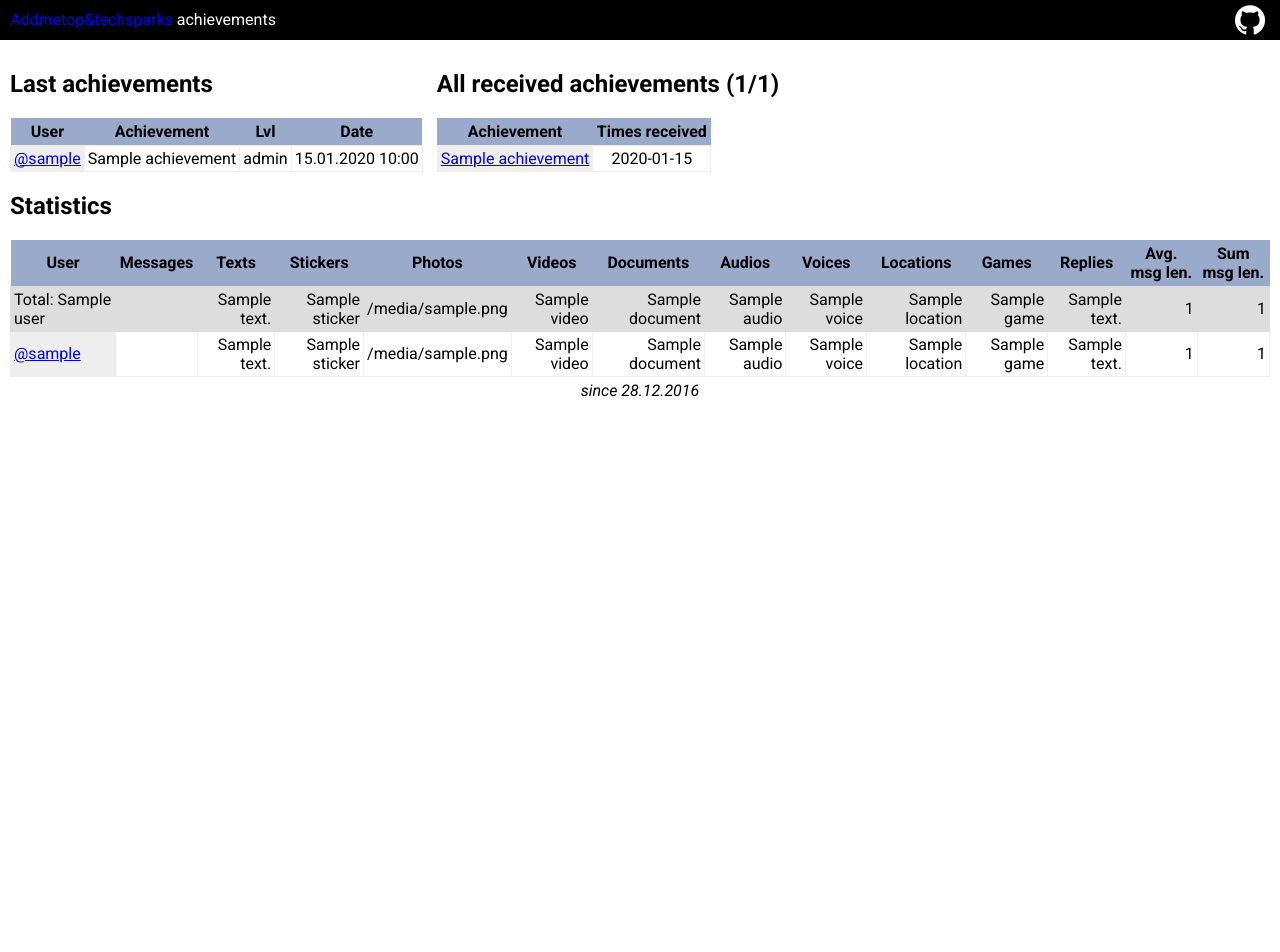
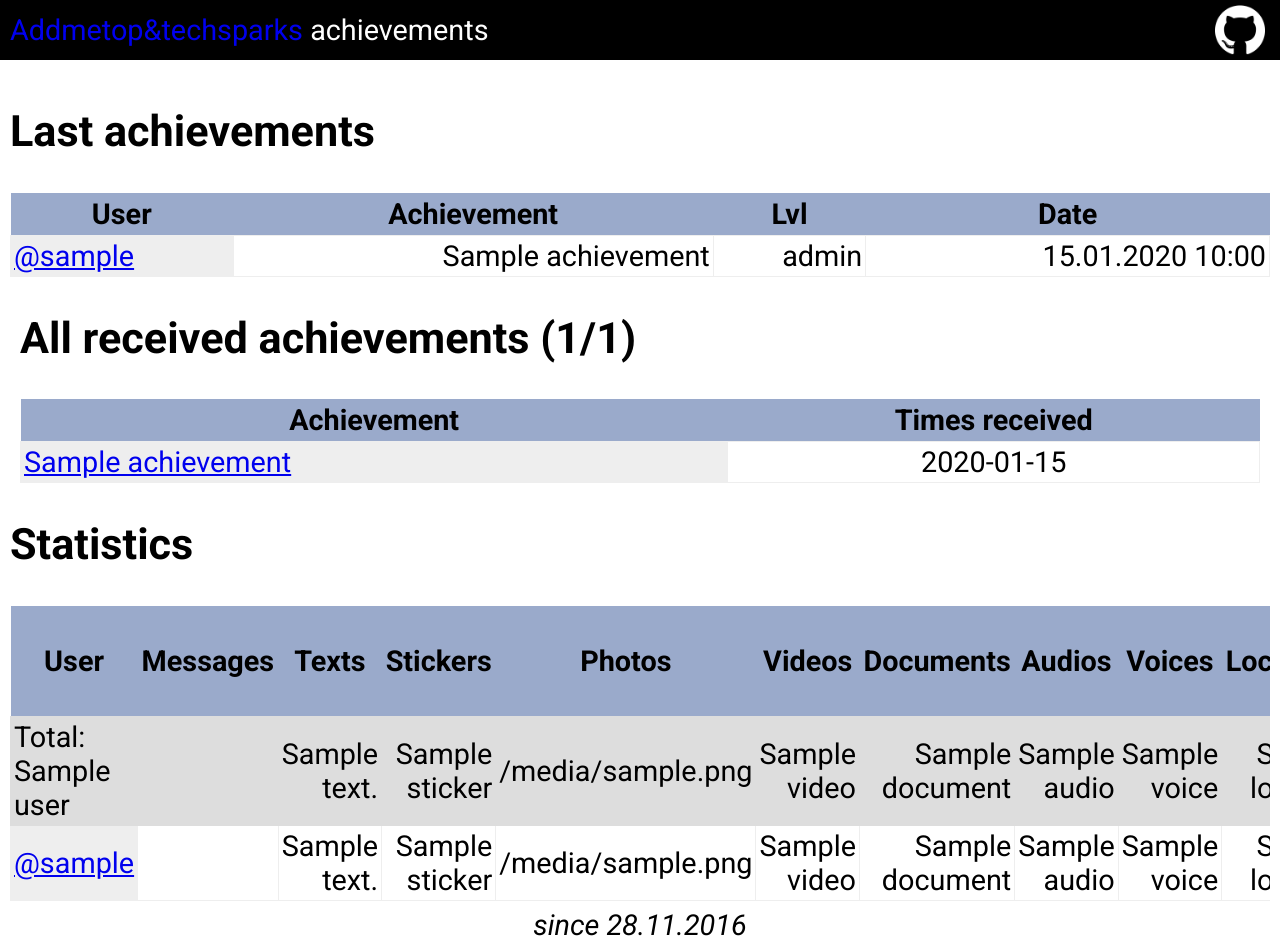
Before and after one commit to cherya/ChatAchievementsBot, a Python web app: template web/templates/homepage.html in a window 1280 px wide. Before the commit the page ends 397 px from the top, so only its background shows below. Run offline with Jinja, Linux system fonts and the light colour scheme; the template is opened without the code that fills it: most values are stand-ins (such as "Sample title", 1, 10 or a date in 2020).

Commit message:
mobile devices view and Zombie achievement

```diff
--- a/web/static/main.css
+++ b/web/static/main.css
@@ -89,3 +89,32 @@ header{
     box-sizing: border-box;
     padding: 5px;
 }
+
+@media screen and (min-width: 768px){
+    header {
+        height: 60px;
+        line-height: 60px;
+    }
+    body{
+        font-size: 1.8em;
+    }
+    .last-achievements {
+        display: block;
+    }
+    .last-achievements .table {
+        width: 100%;
+    }
+    .all-achievements {
+        display: block;
+    }
+    .all-achievements .table {
+        width: 100%;
+    }
+    .counters {
+        width: 100%;
+        overflow: auto;
+    }
+    .counters .table {
+        width: 100%;
+    }
+}
--- a/web/templates/homepage.html
+++ b/web/templates/homepage.html
@@ -31,6 +31,6 @@
         {% include "counters.html" %}
     </div>
     <div class="since">
-        since 28.12.2016
+        since 28.11.2016
     </div>
 {% endblock%}
```
Also changed, not shown: bot/achievements.py (+10 -1 lines).
